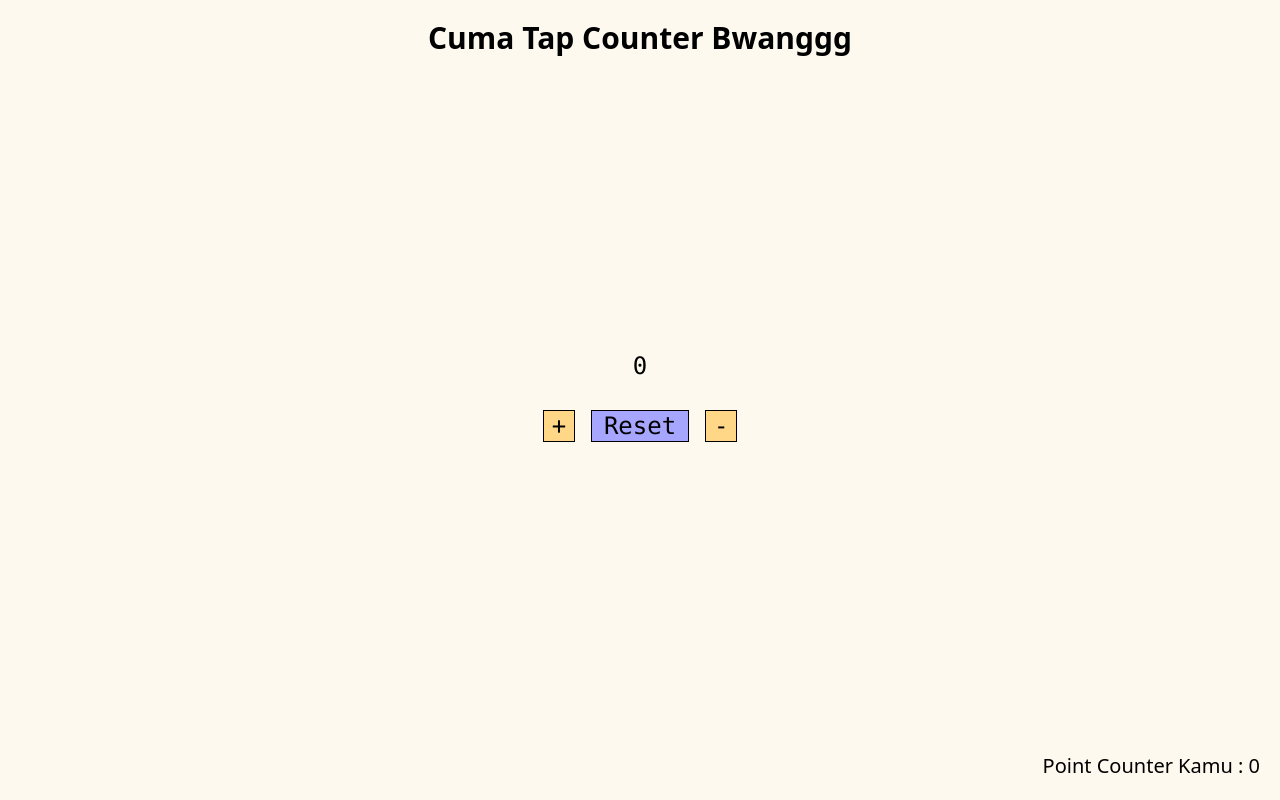
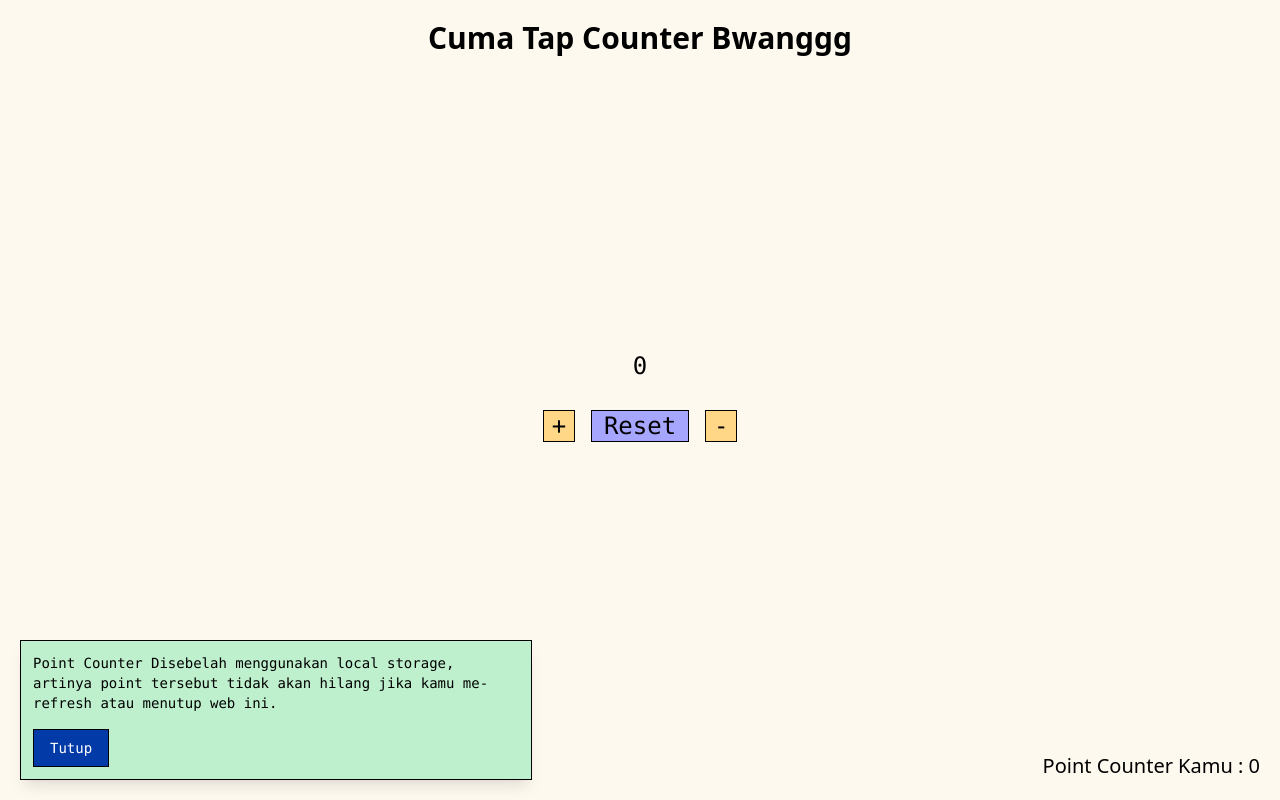
Before and after one commit to fadilachmad/Tap-Counter, a plain HTML site: page index.html in a window 1280 px wide. Drawn offline with nearby package versions, Linux system fonts and the light colour scheme.

Commit message:
adding set timeout to notified user about local storage

```diff
--- a/index.html
+++ b/index.html
@@ -40,6 +40,24 @@
       >
         Point Counter Kamu : <span id="point">0</span>
       </h1>
+      <div
+        id="popup"
+        class="fixed w-2/5 flex items-center justify-center bg-black bg-opacity-50 invisible left-5 bottom-5 border border-black"
+      >
+        <div class="bg-[#BEF0CD] p-3 shadow-lg text-sm">
+          <p>
+            Point Counter Disebelah menggunakan local storage, artinya point
+            tersebut tidak akan hilang jika kamu me-refresh atau menutup web
+            ini.
+          </p>
+          <button
+            onclick="closePopup()"
+            class="bg-[#023BA7] text-white px-4 py-2 mt-4 border border-black hover:bg-[#A7A6FF]"
+          >
+            Tutup
+          </button>
+        </div>
+      </div>
     </main>
 
     <script src="script/script.js"></script>
--- a/script/script.js
+++ b/script/script.js
@@ -31,3 +31,13 @@ reset.addEventListener("click", () => {
   increment.removeAttribute("disabled");
   decrement.removeAttribute("disabled");
 });
+
+function showPopup() {
+  document.getElementById("popup").classList.remove("invisible");
+}
+
+function closePopup() {
+  document.getElementById("popup").classList.add("hidden");
+}
+
+setTimeout(showPopup, 5000);
```
